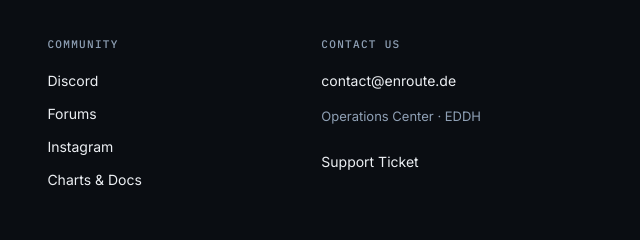
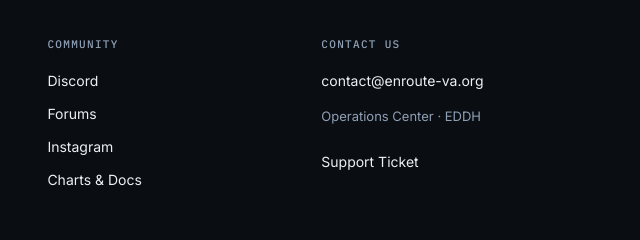
Before and after one commit to psad2/enroute-website, a website: page frontpage.html in a window 1280 px wide. Shown: the part 4388-4628 px from the top of the page, 640-1280 px from the left. Drawn offline with Linux system fonts and the light colour scheme; no server answers.

Commit message:
Fix frontpage.html footer contact link: displayed text pointed to a different domain than the mailto href

```diff
--- a/frontpage.html
+++ b/frontpage.html
@@ -686,7 +686,7 @@
     </div>
     <div class="footer-col">
       <h4>Contact Us</h4>
-      <a href="mailto:contact@enroute-va.org">contact@enroute.de</a>
+      <a href="mailto:contact@enroute-va.org">contact@enroute-va.org</a>
       <span class="muted">Operations Center · EDDH</span><br><br>
       <a href="https://discord.gg/HcaUkpPRsw">Support Ticket</a>
     </div>
```
